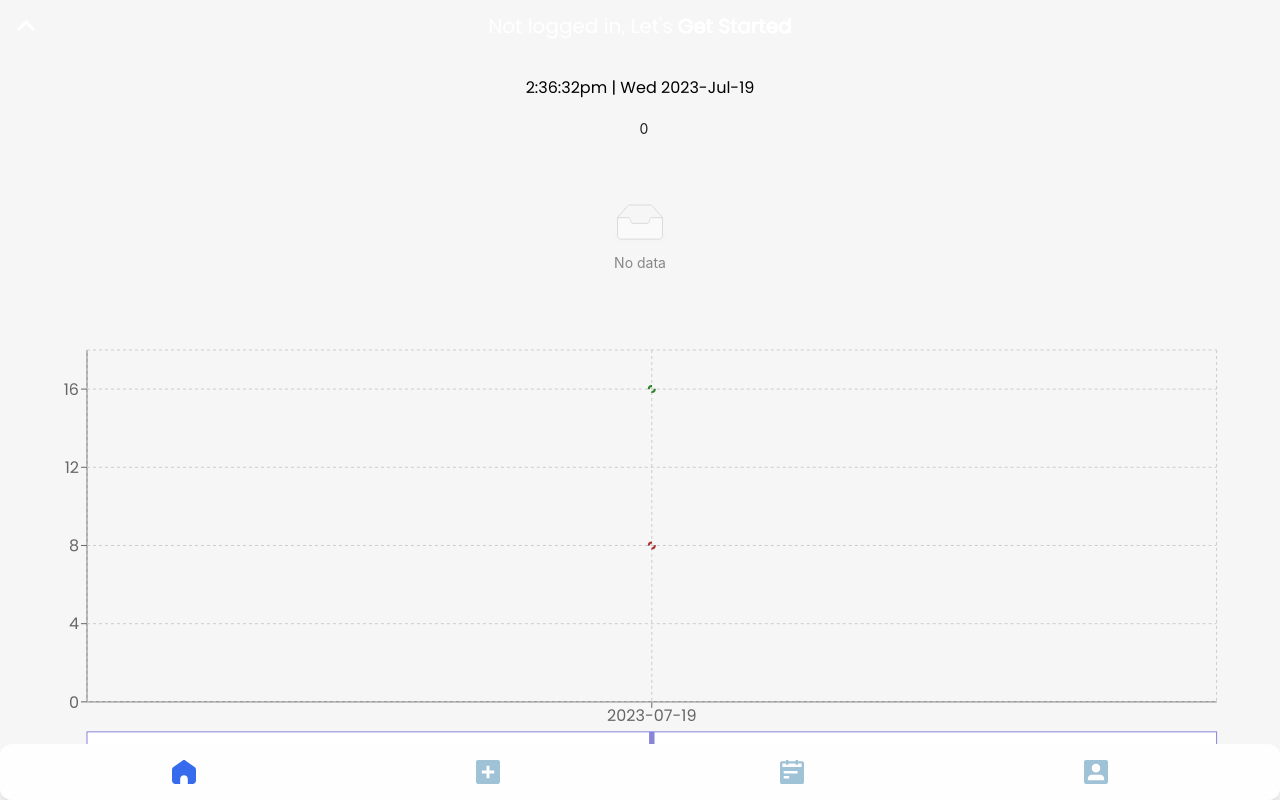
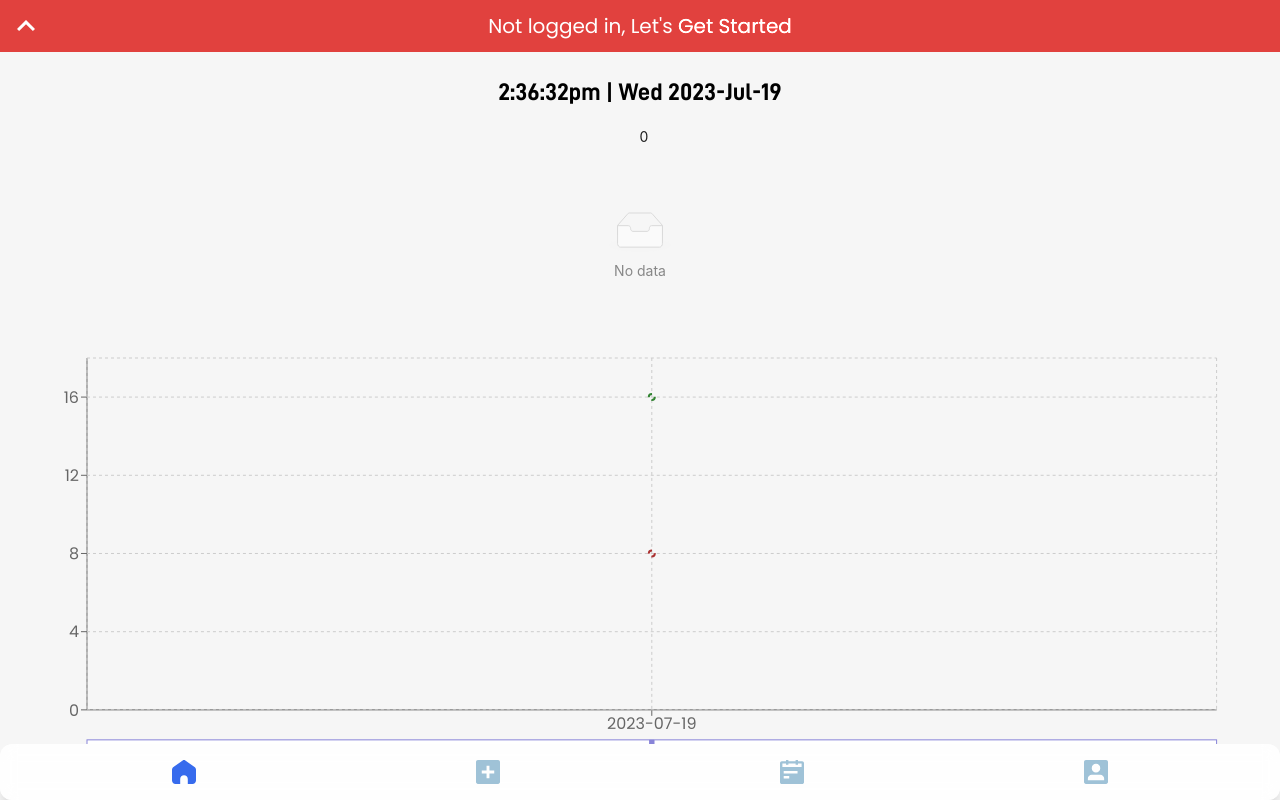
Before and after one commit to boyangwang/diary3, a React (Create React App) app: page /entry in a window 1280 px wide. Built offline with nearby package versions, Linux system fonts and the light colour scheme.

Commit message:
fix: less & header UI

```diff
--- a/craco.config.js
+++ b/craco.config.js
@@ -1,5 +1,5 @@
 const path = require('path');
-// const CracoLessPlugin = require('craco-less');
+const CracoLessPlugin = require('craco-less');
 const webpack = require('webpack');
 const resolve = (dir) => path.resolve(__dirname, dir);
 
@@ -9,7 +9,7 @@ module.exports = {
       plugins: [require('autoprefixer'), require('tailwindcss')],
     },
   },
-  // plugins: [{ plugin: CracoLessPlugin }],
+  plugins: [{ plugin: CracoLessPlugin }],
   webpack: {
     plugins: {
       add: [
--- a/src/components/misc/HeaderDatetime.tsx
+++ b/src/components/misc/HeaderDatetime.tsx
@@ -14,10 +14,6 @@ function HeaderDatetime() {
     };
   }, []);
 
-  return (
-    <div className="bg-gradient text-center">
-      <h1>{formatDatetime(time)}</h1>
-    </div>
-  );
+  return <h1 className="text-center font-DDin text-2xl font-bold">{formatDatetime(time)}</h1>;
 }
 export default HeaderDatetime;
--- a/src/components/misc/HeaderUser.tsx
+++ b/src/components/misc/HeaderUser.tsx
@@ -54,7 +54,7 @@ function UserHeader(props: { loginUser: LoginUserState; className?: string }) {
               <div className="flex flex-wrap items-center justify-center gap-2">
                 <Button onClick={() => saveStateToGithub(state.loginUser)}>Save</Button>
                 <Button onClick={() => loadStateFromGithub(state.loginUser)}>Load</Button>
-                <Button className="" onClick={onLogoutClick}>
+                <Button className="flex items-center gap-2" onClick={onLogoutClick}>
                   <RiLogoutBoxRLine className="h-6 w-6" /> Logout
                 </Button>
               </div>
--- a/src/index.tsx
+++ b/src/index.tsx
@@ -5,7 +5,7 @@ import { persistor, store } from './app/store';
 import { RouterProvider } from 'react-router-dom';
 import router from './app/router';
 import { PersistGate } from 'redux-persist/integration/react';
-import './styles/global.css';
+import './styles/global.less';
 
 const container = document.getElementById('root')!;
 const root = createRoot(container);
--- a/src/styles/global.css
+++ b/src/styles/global.less
@@ -1,7 +1,7 @@
 @tailwind base;
 @tailwind components;
 @tailwind utilities;
-@import './theme.css';
+@import './theme.less';
 
 @layer base {
   body {
@@ -17,4 +17,9 @@
   code {
     font-family: source-code-pro, Menlo, Monaco, Consolas, 'Courier New', monospace;
   }
+  @font-face {
+    font-family: 'D-DIN';
+    font-weight: bold;
+    src: url('../assets/font/D-DIN-Bold.ttf');
+  }
 }
--- a/tailwind.config.js
+++ b/tailwind.config.js
@@ -22,6 +22,9 @@ module.exports = {
         'gradient-4': 'repeating-linear-gradient(to right, var(--gradient-4-from), var(--gradient-4-to))',
         'gradient-home': 'var(--gradient-home)',
       },
+      fontFamily: {
+        DDin: ['D-DIN'],
+      },
     },
   },
   plugins: [],
```
Also changed, not shown: src/assets/font/D-DIN-Bold.ttf (added), src/styles/theme.less (renamed from src/styles/theme.css).
